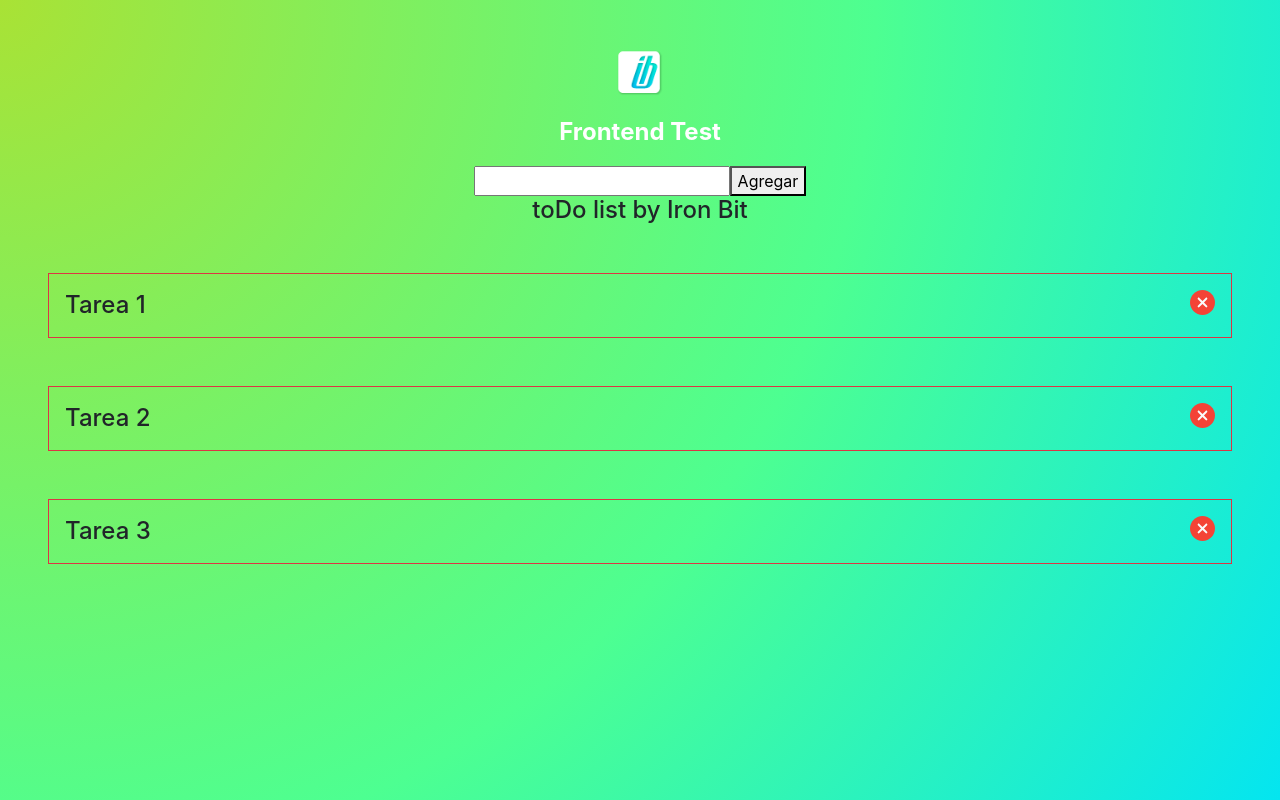
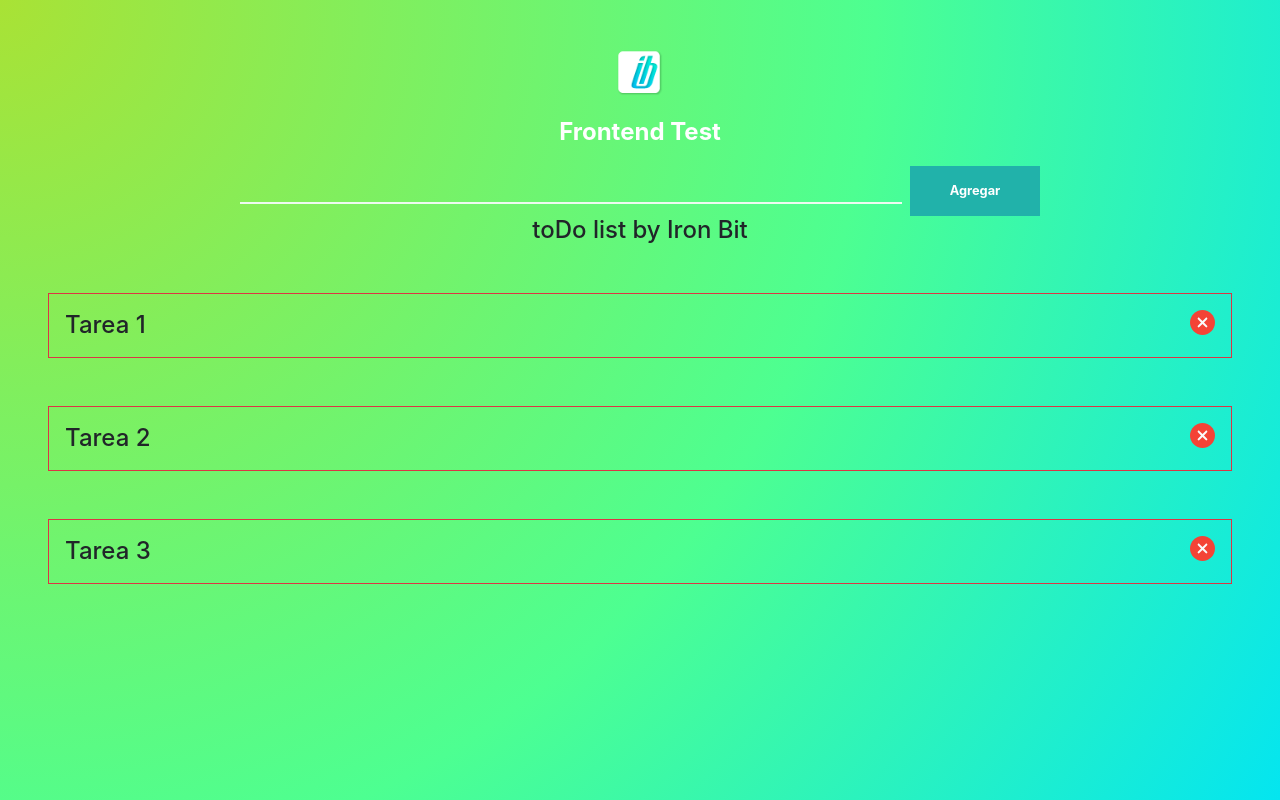
Before and after one commit to iyemay/TodoList, a React (Create React App) app: page / in a window 1280 px wide. Built offline with nearby package versions, Linux system fonts and the light colour scheme.

Commit message:
Changed the borders of the input and the size of the button

```diff
--- a/src/App.scss
+++ b/src/App.scss
@@ -7,3 +7,23 @@ body {
     color: white;
     font-size: 1.5rem;
 }
+
+.todo-input{
+    border: none;
+    background: transparent;
+    border-bottom: 2px solid #eefaf1;
+}
+
+input:focus {
+    outline: none !important;
+    @extend .todo-input;
+}
+
+.add-todo-btn {
+    background-color: #21b2aa;
+    font-size: 0.8rem;
+    border: none;
+    color: white;
+    width: 130px;
+    height: 50px;
+}
--- a/src/components/AddTodo.js
+++ b/src/components/AddTodo.js
@@ -5,9 +5,9 @@ export class AddTodo extends Component {
         return (
             <div className="d-flex justify-content-center">
                 <form>
-                    <input type="text"/>
-                    <button>
-                        Agregar
+                    <input className="todo-input mr-2" size="60" type="text"/>
+                    <button className="add-todo-btn">
+                        <strong>Agregar</strong>
                     </button>
                 </form>
             </div>
```
